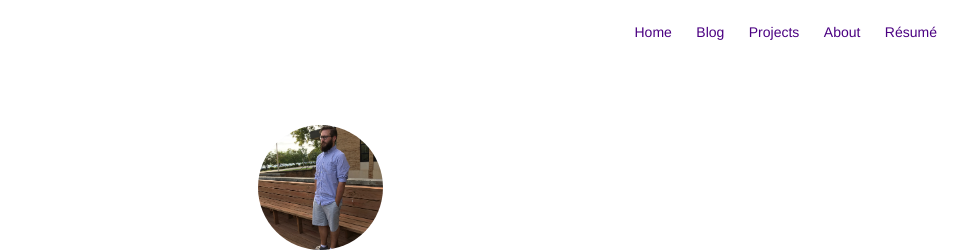
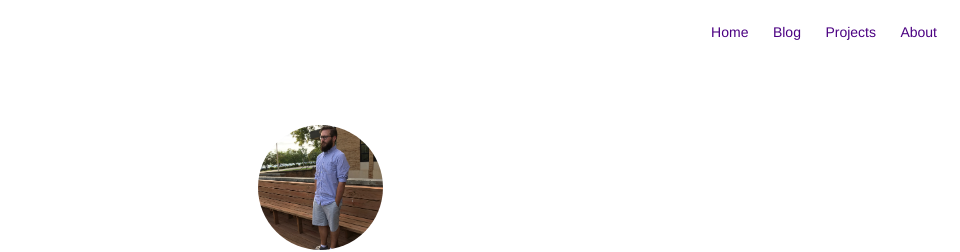
Before and after one commit to jamolnng/jamolnng.github.io, a Jekyll site: the page built from resume.html, in a window 1280 px wide. Shown: the top 252 px of the page, without its empty margins (320-1280 px from the left). Built offline with Jekyll 4.4.1, drawn with Linux system fonts in a browser that asks for light colours; nearby versions of some CDN libraries; library files that are not in the unit come from our copies.

Commit message:
Update nav.html

```diff
--- a/_includes/nav.html
+++ b/_includes/nav.html
@@ -31,9 +31,11 @@
         {% endif %}
 
         {% if site.resume == true %}
+            {% if page.title != "Résumé" %}
             <li class="item">
                 <a class="link" href="{{ site.url }}/resume">Résumé</a>
             </li>
+            {% endif %}
         {% endif %}
     </ul>
 </nav>
```
